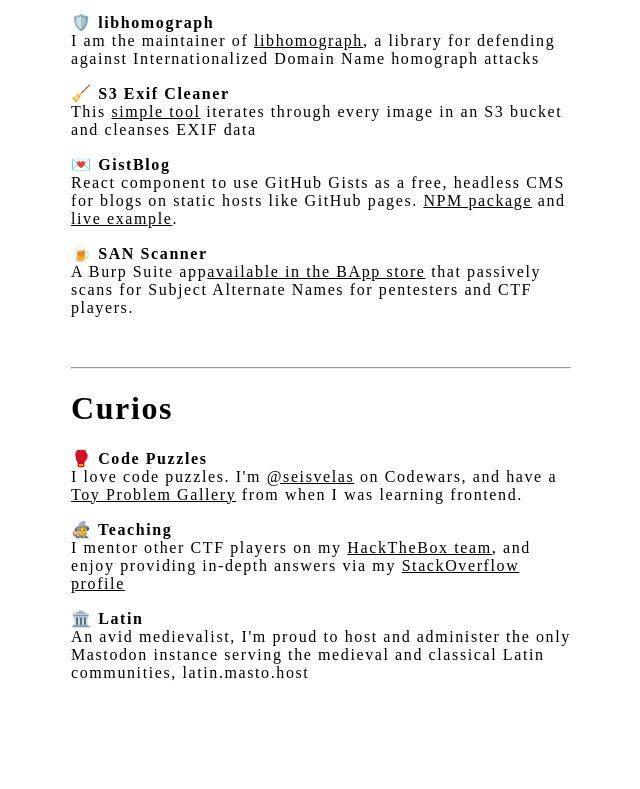
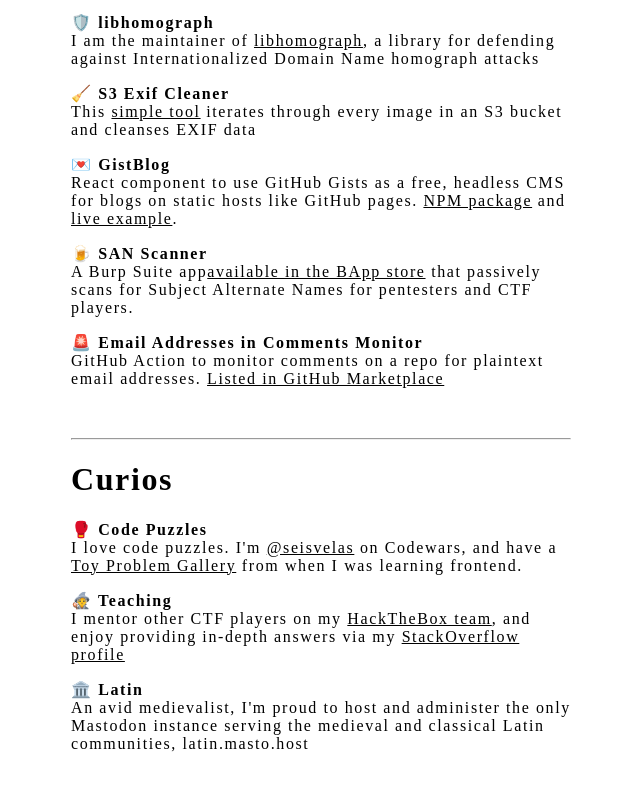
Before and after one commit to seisvelas/portfolio, a plain HTML site: page index.html in a window 1280 px wide. Shown: the part 1105-1894 px from the top of the page, without its empty margins (319-959 px from the left). Before the commit the page ends 1857 px from the top, so only its background shows below. Drawn offline with nearby package versions, Linux system fonts and the light colour scheme.

Commit message:
Update index.html

```diff
--- a/index.html
+++ b/index.html
@@ -78,6 +78,7 @@ a {
     <p><b>💌 GistBlog</b><br>React component to use GitHub Gists as a free, headless CMS for blogs on static
     hosts like GitHub pages. <a href="https://www.npmjs.com/package/@xandrev/gistblog">NPM package</a> and <a href="https://seisvelas.github.io/">live example</a>.</p>
     <p><b>🍺 SAN Scanner</b><br>A Burp Suite app<a href="https://portswigger.net/bappstore/25cf44e09aaf4acc9b5f49373c90199a">available in the BApp store</a> that passively scans for Subject Alternate Names for pentesters and CTF players.</p>
+    <p><b>🚨 Email Addresses in Comments Monitor</b><br>GitHub Action to monitor comments on a repo for plaintext email addresses. <a href="https://github.com/marketplace/actions/email-addresses-in-comments-monitor">Listed in GitHub Marketplace</a></p>
 
 <div style="margin-top:50px">
     <hr>
```
